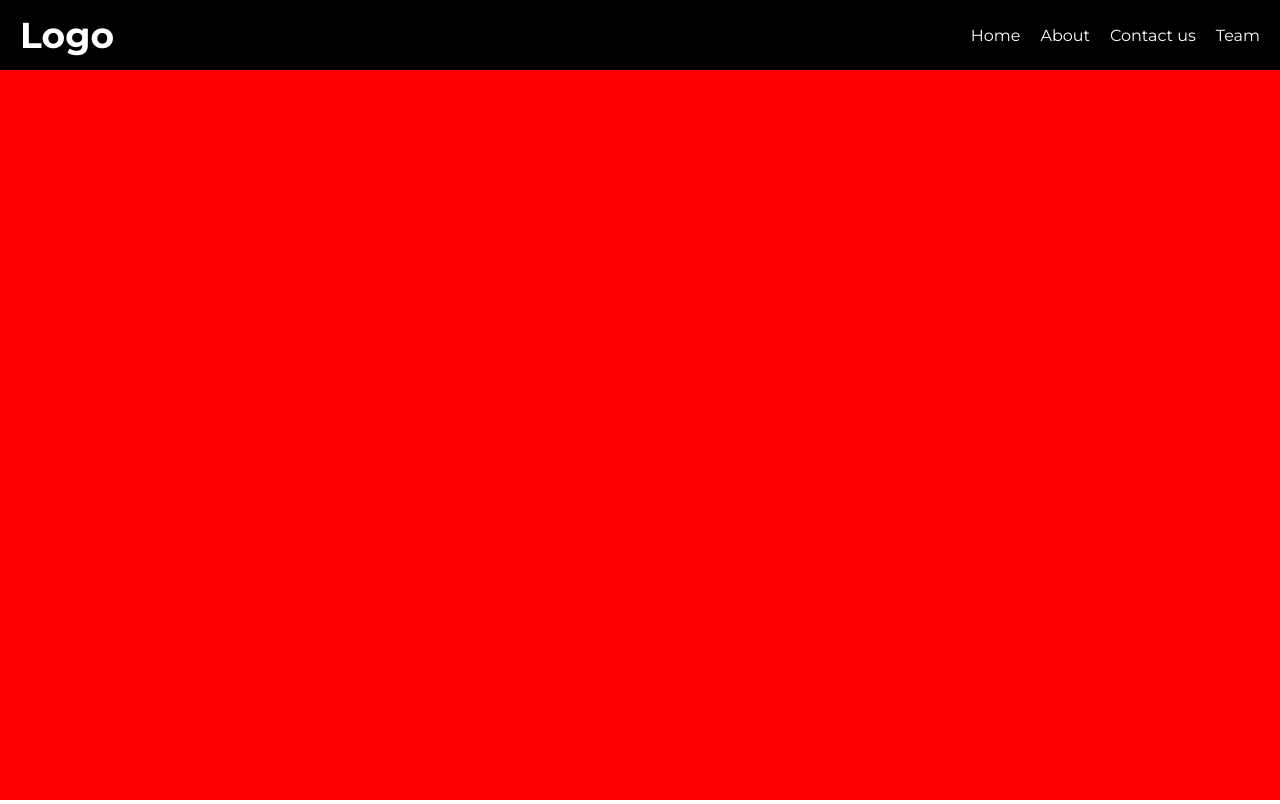
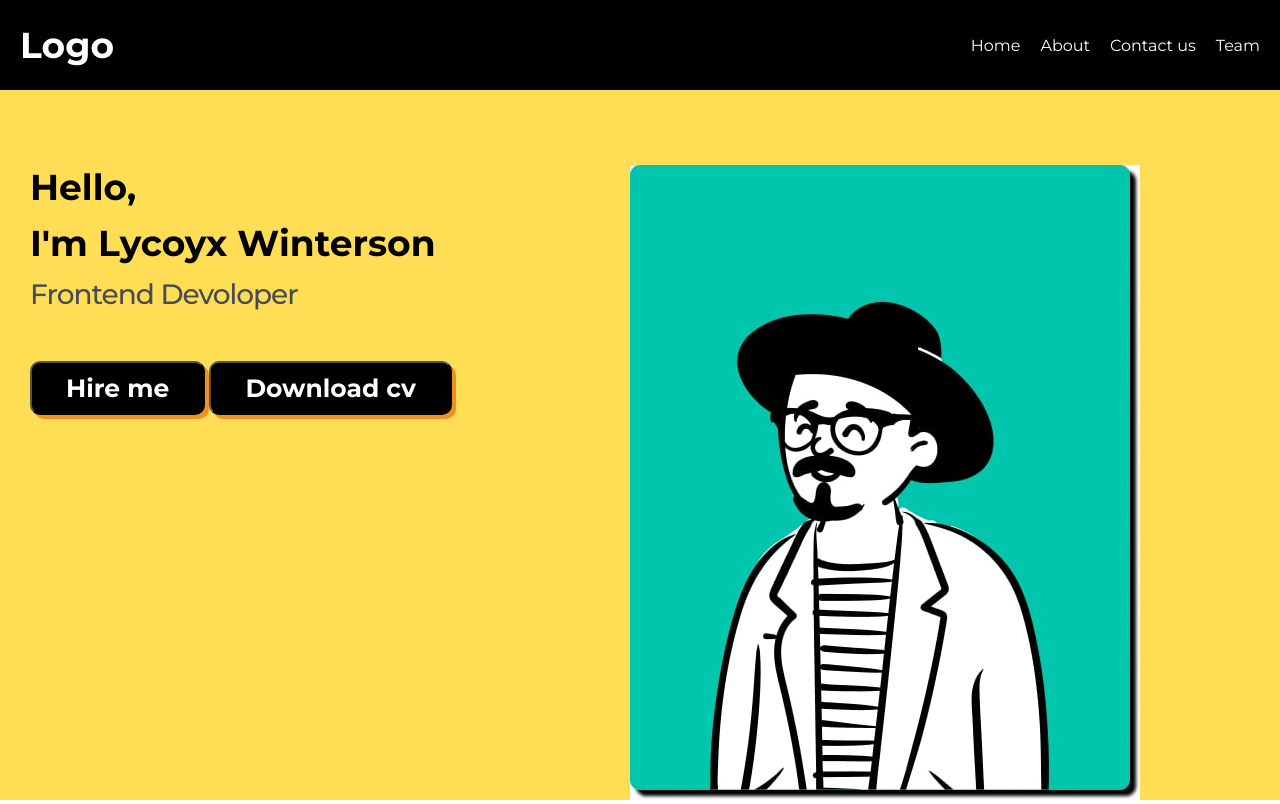
Before and after one commit to serdarkis/pausiber-fe-workshop, a plain HTML site: page index.html in a window 1280 px wide. Drawn offline with Linux system fonts and the light colour scheme.

Commit message:
0.02
create main

```diff
--- a/index.html
+++ b/index.html
@@ -1,5 +1,6 @@
 <!DOCTYPE html>
 <html lang="en">
+
 <head>
     <meta charset="UTF-8">
     <meta http-equiv="X-UA-Compatible" content="IE=edge">
@@ -7,6 +8,7 @@
     <link rel="stylesheet" href="style.css">
     <title>Portfolio</title>
 </head>
+
 <body>
     <nav>
         <div class="logo-container">Logo</div>
@@ -27,8 +29,30 @@
             </ul>
         </div>
     </nav>
-    <main></main>
+    <main>
+        <div class="main-container">
 
+            <div class="main-infos-content">
 
+                <div class="text-content">
+                    <h2>Hello,</h2>
+                    <h2>I'm Lycoyx Winterson</h2>
+                    <span>Frontend Devoloper</span>
+                </div>
+
+                <div class="button-content">
+                    <Button>Hire me</Button>
+                    <Button>Download cv</Button>
+                </div>
+
+            </div>
+
+            <div class="main-image">
+                <img src="./img/photo1669459026.jpeg" alt="ehhe">
+            </div>
+
+        </div>
+    </main>
 </body>
+
 </html>
--- a/style.css
+++ b/style.css
@@ -1,6 +1,13 @@
 @import url('https://fonts.googleapis.com/css2?family=Montserrat:wght@400;500;700&display=swap');
 
+:root{
+    --bg-color-main:red;
+    --white:#FFFFFF;
+    --small-text:12px;
+    --normal-text:16px;
+    --large-text:20px;
 
+}
 
 *{
     margin: 0;
@@ -19,7 +26,7 @@ body{
 }
 
 nav{
-    height: 70px;
+    height: 90px;
     width: 100%;
     background-color: black;
     color: white;
@@ -27,12 +34,6 @@ nav{
     display: flex;
     justify-content: space-between;
     align-items: center;
-
-}
-main{
-    width: 100%;
-    height: calc(100% - 70px);
-    background-color: red;
 
 }
 .logo-container{
@@ -55,3 +56,64 @@ main{
 .nav-container ul .nav-link:last-child{
     margin-right: 0;
 }
+
+main{
+    width: 100%;
+    height: calc(100% - 90px);
+    background-color: #FD5;
+    padding: 75px 150px 75px 30px;
+
+
+}
+main .main-container{
+    width: 100%;
+    height: 100%;
+    display: flex;
+}
+
+main .main-container .main-infos-content{
+    width: calc(100% - 500px);
+    height: 100%;
+    flex-direction: column;
+    justify-content: center;
+}
+
+main .main-container .main-infos-content .text-content{
+    margin-bottom: 50px;
+
+}
+main .main-container .main-infos-content .text-content h2{
+    margin-bottom: 12px;
+    font-size: 36px;
+    font-weight: 700;
+
+}
+main .main-container .main-infos-content .text-content span{
+    font-size: 28px;
+    color: #474a57;
+    letter-spacing: -1px;
+    font-weight: 500;
+
+}
+
+main .main-container .main-infos-content .button-content{
+
+}
+main .main-container .main-infos-content .button-content button{
+    padding: 10px 34px;
+    border-radius: 10px;
+    background-color: black;
+    color: white;
+    font-size: 25px;
+    font-weight: 700;
+    box-shadow: 4px 4px 0px 0px #eb7711bf;
+    transition: .3s ease-in-out;
+}
+main .main-container .main-infos-content .button-content button:hover{
+    box-shadow: -4px -4px 0px 0px #eb7711bf;
+}
+
+
+main .main-container .main-image{
+ width: 500px;
+}
```
Also changed, not shown: img/photo1669459026.jpeg (added). Lines whose indentation alone changed are shown as unchanged.
